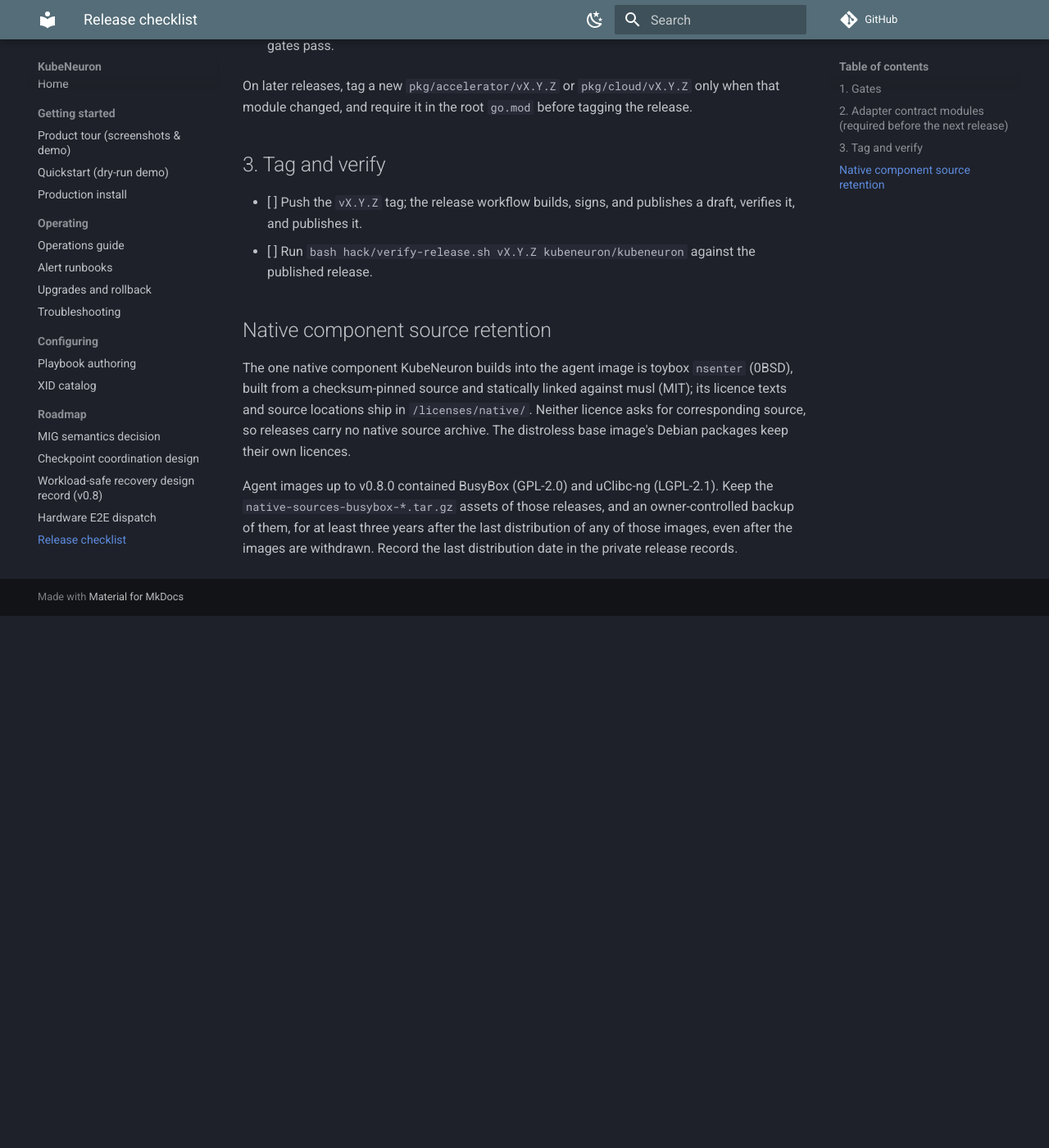
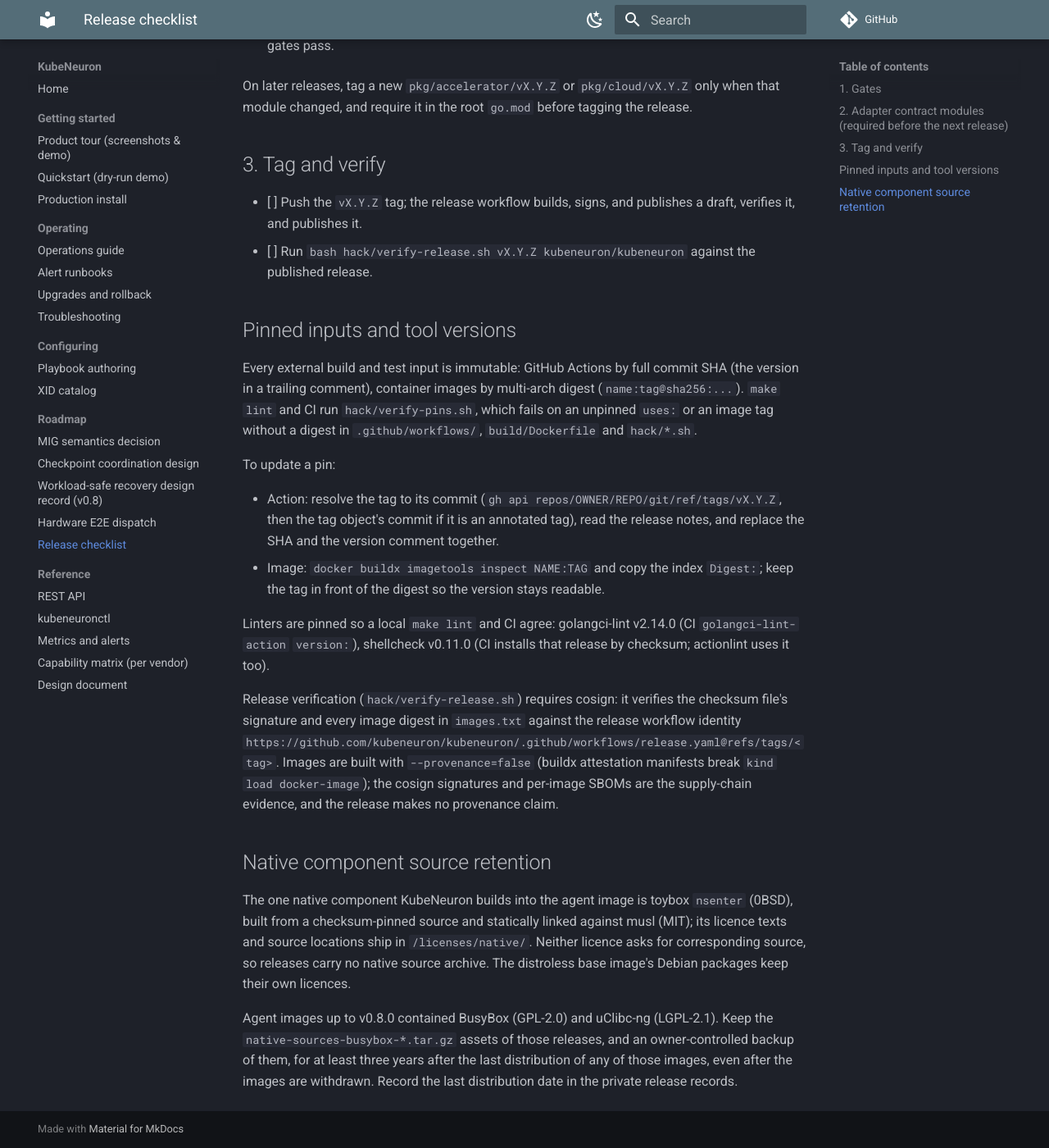
Before and after one commit to kubeneuron/kubeneuron, an MkDocs documentation site: the page built from docs/release-checklist.md, in a window 1280 px wide and 1400 px high, scrolled down 2356 px. Shown: the whole window at 82% size. Built offline with MkDocs 1.6.1 and Material for MkDocs 9.7.7, drawn with Linux system fonts in a browser that asks for light colours; comment, search, counter and statistics services are not loaded; before the commit the page ends 3107 px from its top, so only the background shows below that.

Commit message:
supply chain: verify every image signature, pin actions and images, pin shellcheck; kmsg cancellation on darwin
Signed-off-by: Andrii Petruk <andrey.petruk@gmail.com>

```diff
--- a/docs/release-checklist.md
+++ b/docs/release-checklist.md
@@ -125,6 +125,35 @@ tagging the release.
 - [ ] Run `bash hack/verify-release.sh vX.Y.Z kubeneuron/kubeneuron` against
       the published release.
 
+## Pinned inputs and tool versions
+
+Every external build and test input is immutable: GitHub Actions by full commit
+SHA (the version in a trailing comment), container images by multi-arch
+digest (`name:tag@sha256:...`). `make lint` and CI run `hack/verify-pins.sh`,
+which fails on an unpinned `uses:` or an image tag without a digest in
+`.github/workflows/`, `build/Dockerfile` and `hack/*.sh`.
+
+To update a pin:
+
+- Action: resolve the tag to its commit
+  (`gh api repos/OWNER/REPO/git/ref/tags/vX.Y.Z`, then the tag object's commit
+  if it is an annotated tag), read the release notes, and replace the SHA and
+  the version comment together.
+- Image: `docker buildx imagetools inspect NAME:TAG` and copy the index
+  `Digest:`; keep the tag in front of the digest so the version stays readable.
+
+Linters are pinned so a local `make lint` and CI agree: golangci-lint
+v2.14.0 (CI `golangci-lint-action` `version:`), shellcheck v0.11.0 (CI installs
+that release by checksum; actionlint uses it too).
+
+Release verification (`hack/verify-release.sh`) requires cosign: it verifies
+the checksum file's signature and every image digest in `images.txt` against
+the release workflow identity
+`https://github.com/kubeneuron/kubeneuron/.github/workflows/release.yaml@refs/tags/<tag>`.
+Images are built with `--provenance=false` (buildx attestation manifests break
+`kind load docker-image`); the cosign signatures and per-image SBOMs are the
+supply-chain evidence, and the release makes no provenance claim.
+
 ## Native component source retention
 
 The one native component KubeNeuron builds into the agent image is toybox
```
Also changed, not shown: CHANGELOG.md (+18 -0 lines), 13 other files.
